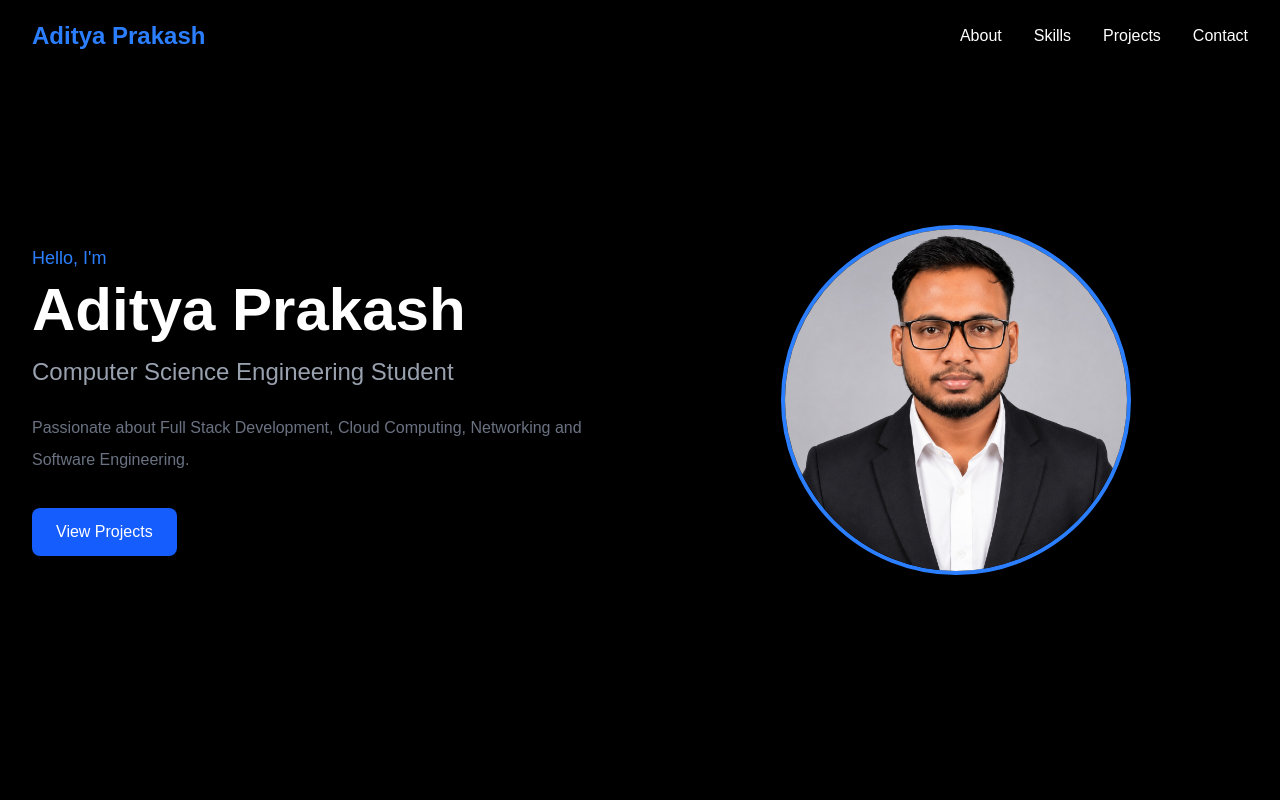
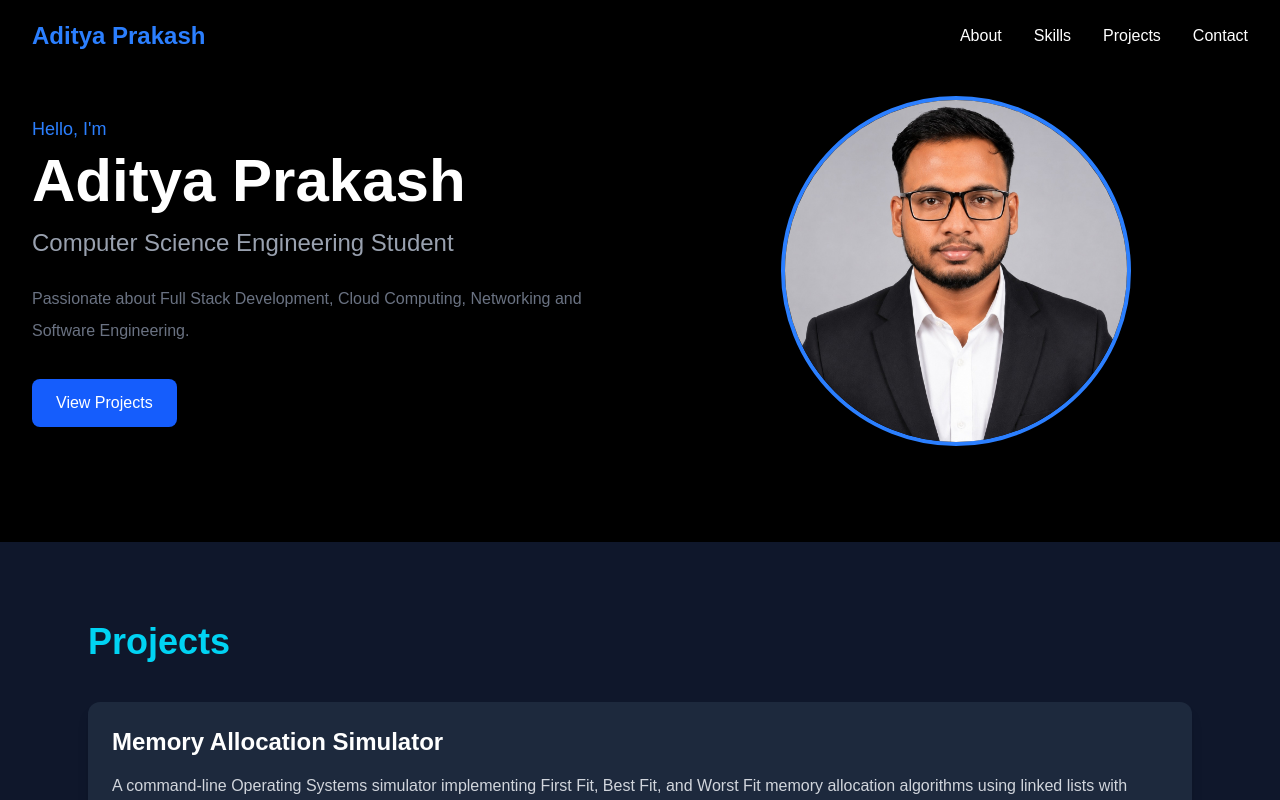
Before and after one commit to AdityaPrakash2153/portfolio, a Next.js app: page / in a window 1280 px wide. Shown: the top 800 px of the page. Built offline with nearby package versions, Linux system fonts and the light colour scheme.

Commit message:
Improve hero section and project navigation

```diff
--- a/app/components/Hero.tsx
+++ b/app/components/Hero.tsx
@@ -2,7 +2,7 @@ import Image from "next/image";
 
 export default function Hero() {
   return (
-    <section className="min-h-screen bg-black text-white flex items-center justify-center px-8">
+    <section className="bg-black text-white flex items-center justify-center px-8 py-24">
       <div className="max-w-7xl w-full grid md:grid-cols-2 gap-12 items-center">
 
         {/* Left Side */}
@@ -22,9 +22,12 @@ export default function Hero() {
             Cloud Computing, Networking and Software Engineering.
           </p>
 
-          <button className="mt-8 bg-blue-600 px-6 py-3 rounded-lg hover:bg-blue-700">
+          <a
+            href="#projects"
+            className="inline-block mt-8 bg-blue-600 px-6 py-3 rounded-lg hover:bg-blue-700 transition"
+          >
             View Projects
-          </button>
+          </a>
         </div>
 
         {/* Right Side */}
```
